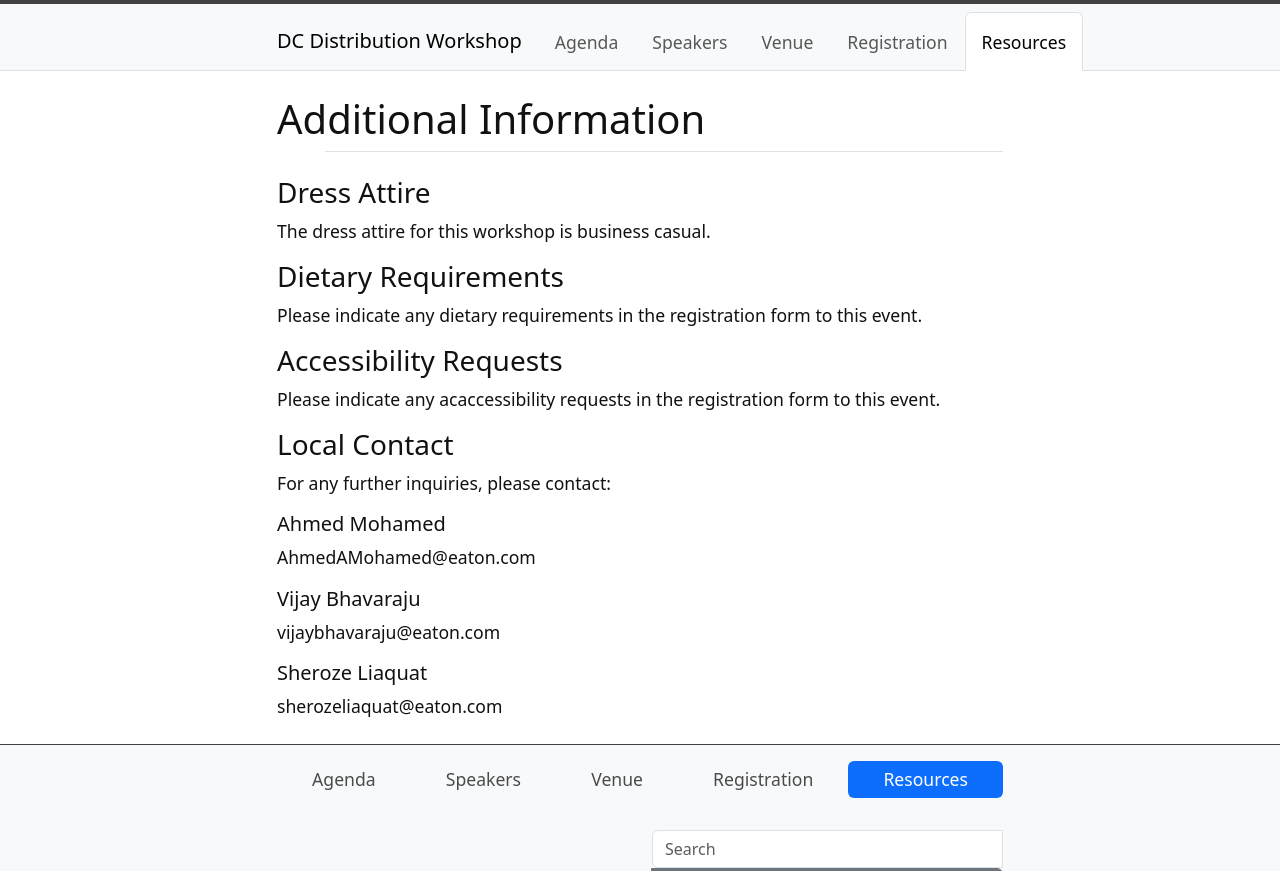
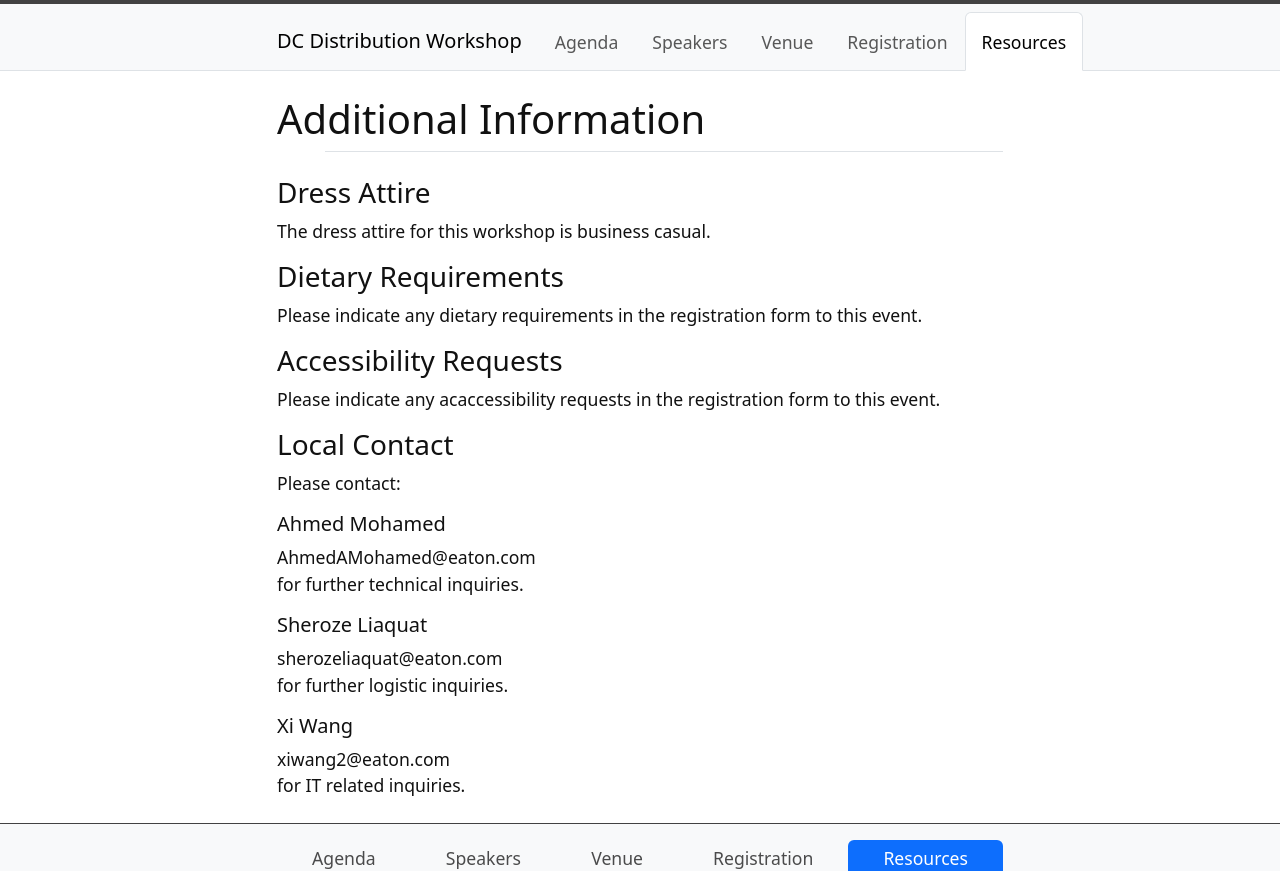
Before and after one commit to XiWang-eaton/DCworkshop-eaton, a Jekyll site: the page built from content/4-resources.md, in a window 1280 px wide, cut to the strip 0-871 px from the top of the page. Built offline with Jekyll 4.4.1, drawn with Linux system fonts in a browser that asks for light colours.

Commit message:
ahmed comment

```diff
--- a/content/4-resources.md
+++ b/content/4-resources.md
@@ -15,13 +15,16 @@ Please indicate any acaccessibility requests in the registration form to this ev
 
 ### Local Contact
 
-For any further inquiries, please contact:
+Please contact:
 
 ##### Ahmed Mohamed
 AhmedAMohamed@eaton.com
-
-##### Vijay Bhavaraju
-vijaybhavaraju@eaton.com
+for further technical inquiries.
 
 ##### Sheroze Liaquat
 sherozeliaquat@eaton.com
+for further logistic inquiries.
+
+##### Xi Wang
+xiwang2@eaton.com
+for IT related inquiries.
```
Also changed, not shown: content/0-agenda.md (+8 -4 lines), content/2-location.md (+14 -1 lines).
